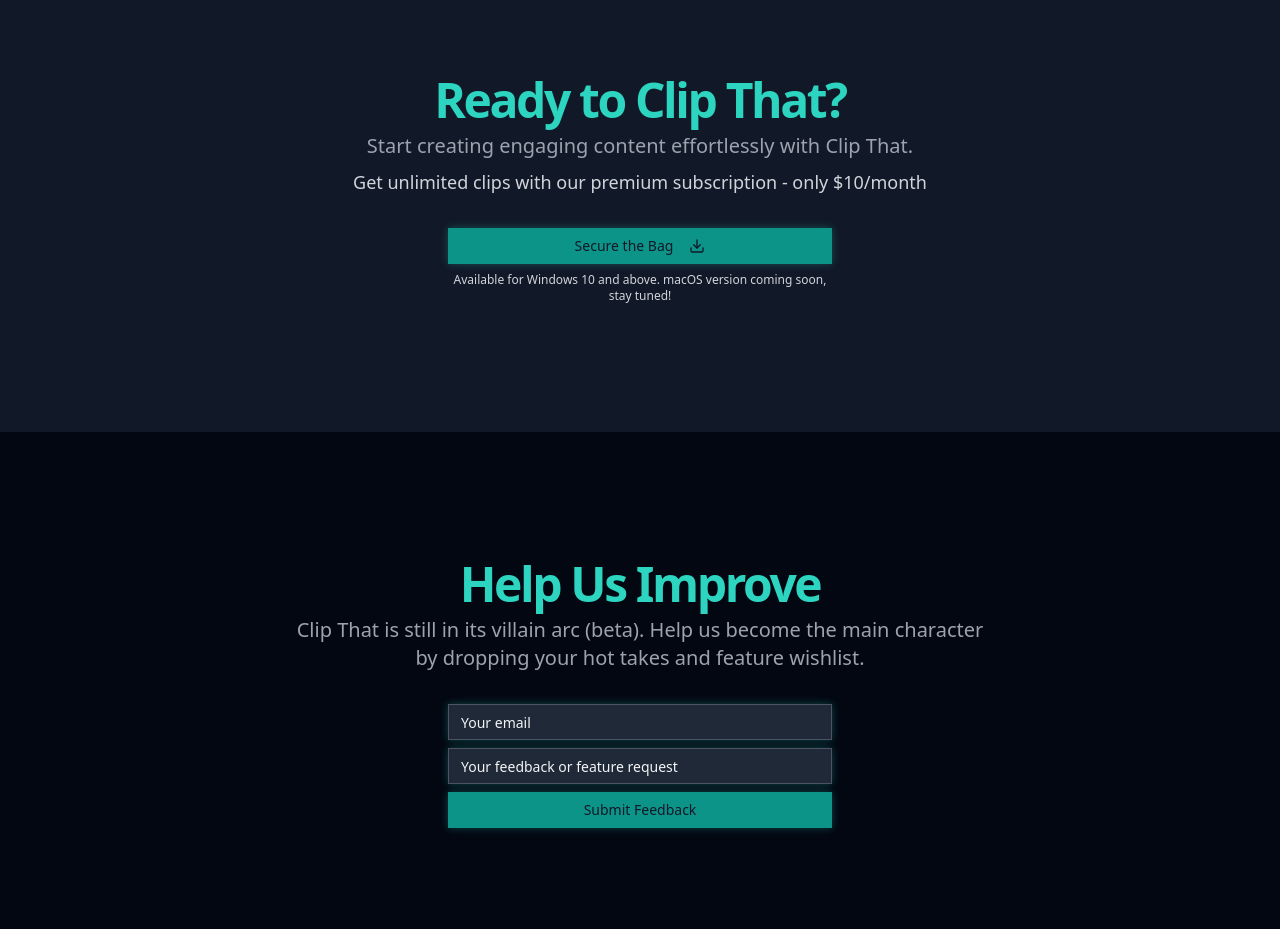
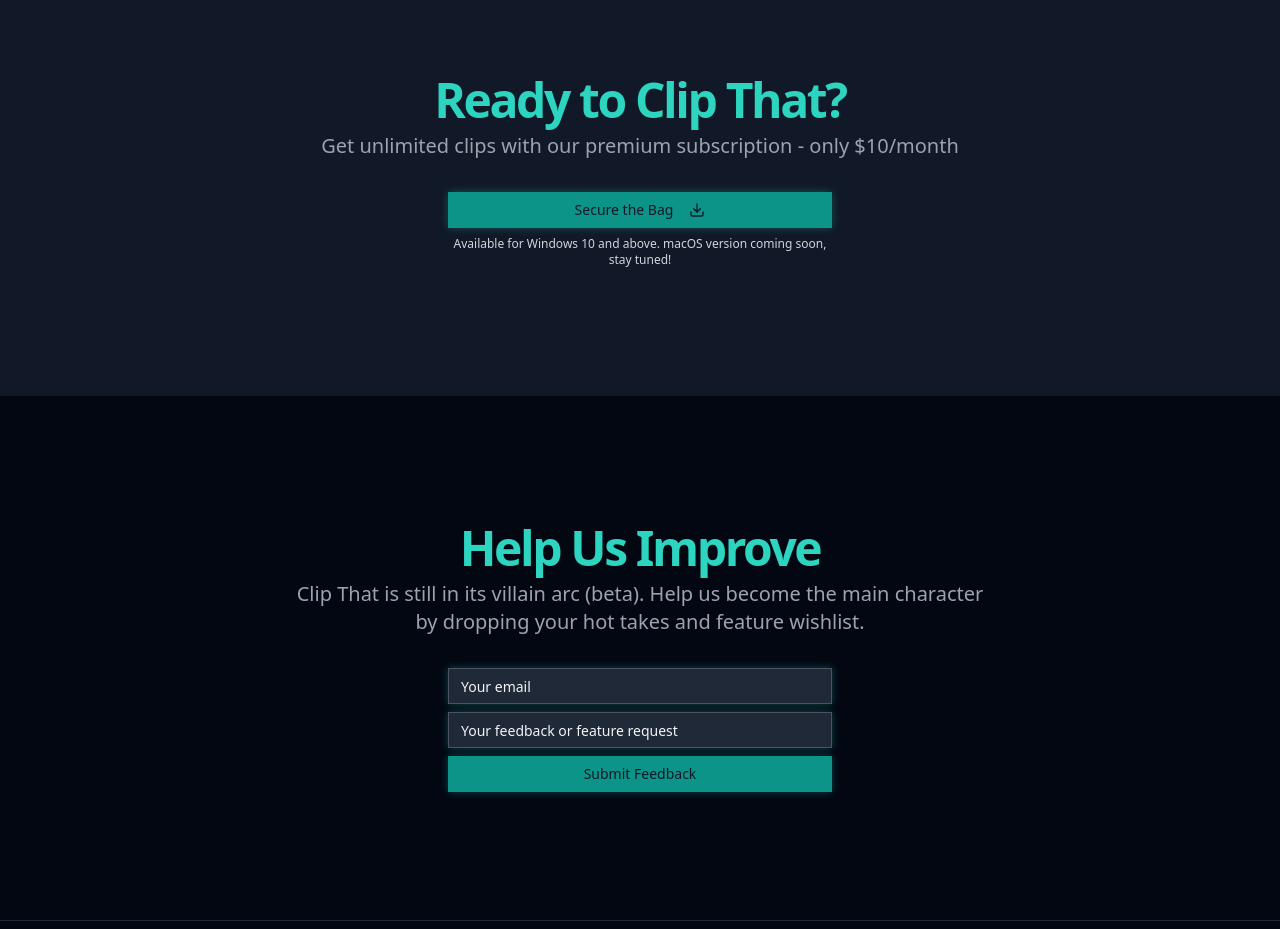
Before and after one commit to Tosvng/Clip-That-Landing-Page, a React (Vite) app: page / in a window 1280 px wide. Shown: the part 1800-2729 px from the top of the page. Built offline with nearby package versions, Linux system fonts and the light colour scheme; no server answers.

Commit message:
fix price not showing

```diff
--- a/src/LandingPage.tsx
+++ b/src/LandingPage.tsx
@@ -172,9 +172,6 @@
                   Ready to Clip That?
                 </h2>
                 <p className="mx-auto max-w-[700px] text-gray-400 md:text-xl animate-fade-in-up">
-                  Start creating engaging content effortlessly with Clip That.
-                </p>
-                <p className="text-lg text-gray-300 animate-fade-in-up">
                   Get unlimited clips with our premium subscription - only
                   $10/month
                 </p>
```
